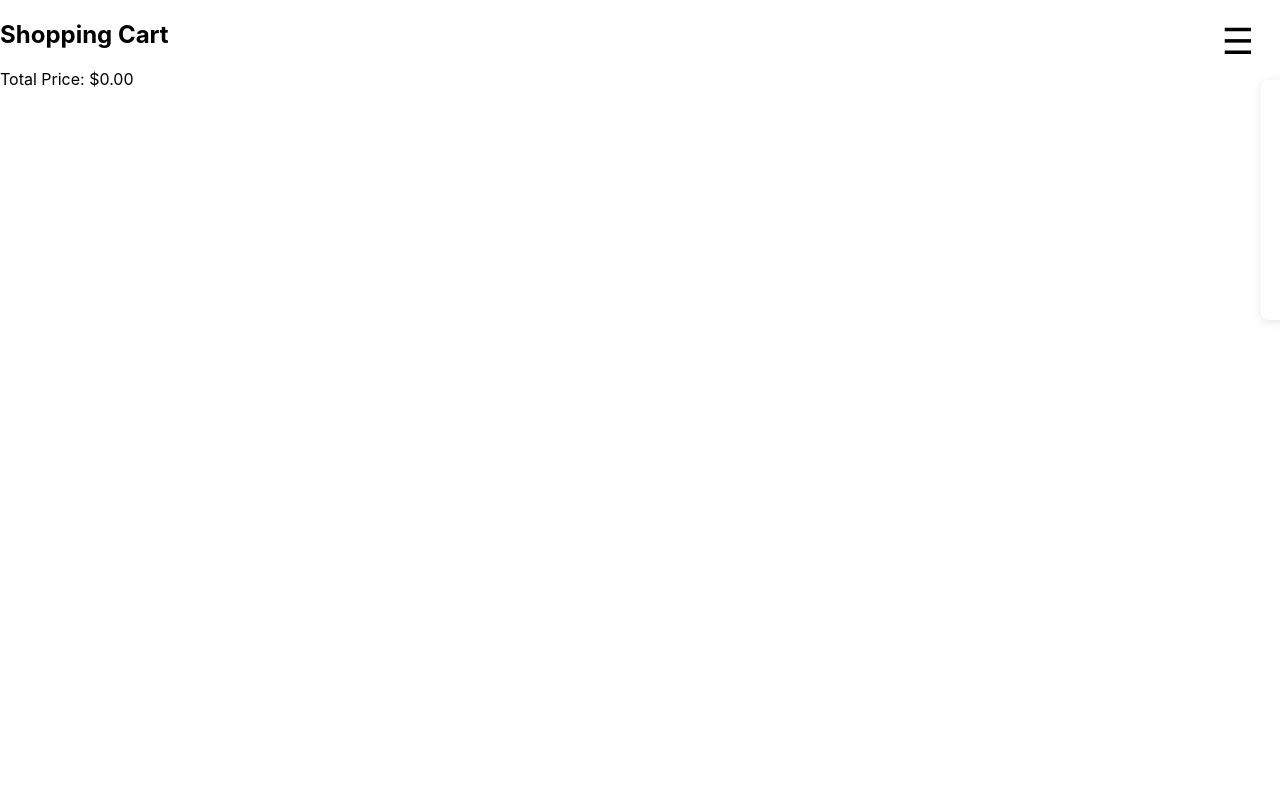
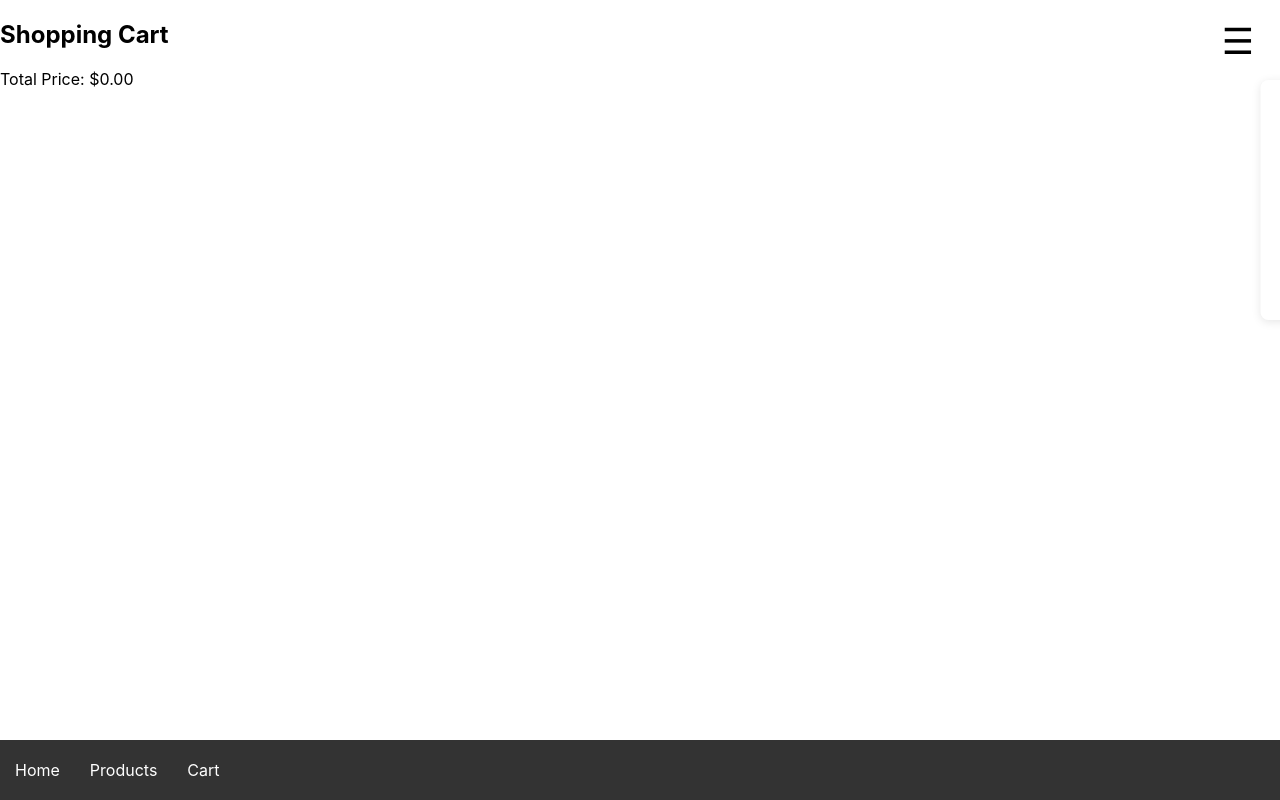
Before and after one commit to Maric900/MyFakeStore, a React (Create React App) app: page /Cart in a window 1280 px wide. Built offline with nearby package versions, Linux system fonts and the light colour scheme.

Commit message:
tirdh commit-footer done

```diff
--- a/src/App.js
+++ b/src/App.js
@@ -5,6 +5,8 @@ import ProductsPage from './components/ProductsPage';
 import Cart from './components/Cart';
 import HamburgerMenu from './HamburgerMenu';
 import { CartProvider } from './components/CartContext'; // Import CartProvider
+import Layout from './components/Layout'
+import Footer from './components/Footer';
 
 const App = () => {
   return (
@@ -13,10 +15,13 @@ const App = () => {
 
         <HamburgerMenu />
         <Routes>
+          <Route path="/" element={<Layout />} />
           <Route path="/ProductsPage" element={<ProductsPage />} />
           <Route path="/Cart" element={<Cart />} />
         </Routes>
       </CartProvider>
+
+      <Footer />
     </Router>
   );
 };
--- a/src/HamburgerMenu.js
+++ b/src/HamburgerMenu.js
@@ -17,7 +17,7 @@ const HamburgerMenu = () => {
                 ☰
             </button>
             <div className="menu-items">
-                {/* Use Link for navigation */}
+
                 <Link to="/">Home</Link>
                 <Link to="/ProductsPage">Products</Link>
                 <Link to="/Cart">Cart</Link>
--- /dev/null
+++ b/src/components/Footer.css
@@ -0,0 +1,48 @@
+/* Footer.css */
+
+.footer {
+    background-color: #333;
+    color: #fff;
+    padding: 20px 0;
+    position: fixed;
+    bottom: 0;
+    width: 100%;
+}
+
+.container {
+    display: flex;
+    justify-content: space-between;
+    align-items: center;
+}
+
+.footer-content {
+    display: flex;
+    align-items: center;
+}
+
+.footer-logo img {
+    max-width: 100px;
+    /* Adjust the logo size as needed */
+}
+
+.footer-links a {
+    color: #fff;
+    text-decoration: none;
+    margin: 0 15px;
+}
+
+.footer-social a {
+    color: #fff;
+    text-decoration: none;
+    margin-left: 10px;
+    font-size: 20px;
+}
+
+.footer-social i {
+    transition: color 0.3s ease-in-out;
+}
+
+.footer-social i:hover {
+    color: #55acee;
+    /* Change the color to your preferred hover color */
+}
--- /dev/null
+++ b/src/components/Footer.js
@@ -0,0 +1,24 @@
+import React from 'react';
+import './Footer.css';
+import { Link } from 'react-router-dom';
+
+
+const Footer = () => {
+    return (
+        <footer className="footer">
+            <div className="container">
+                <div className="footer-content">
+
+                    <div className="footer-links">
+
+                        <Link to="/">Home</Link>
+                        <Link to="/ProductsPage">Products</Link>
+                        <Link to="/Cart">Cart</Link>
+                    </div>
+                </div>
+            </div>
+        </footer>
+    );
+};
+
+export default Footer;
--- a/src/components/Layout.js
+++ b/src/components/Layout.js
@@ -2,7 +2,7 @@
 import React from 'react';
 import logo from '../logo.svg';
 import HamburgerMenu from '../HamburgerMenu';
-import App from '../App';
+import '../App.css';
 
 
 const Layout = ({ children }) => (
@@ -11,7 +11,7 @@ const Layout = ({ children }) => (
 
             <img src={logo} className="App-logo" alt="logo" />
             <p>Welcome to React store</p>
-            <HamburgerMenu />
+
         </header>
         {children}
     </div>
```
Also changed, not shown: src/components/Home.js (added).
